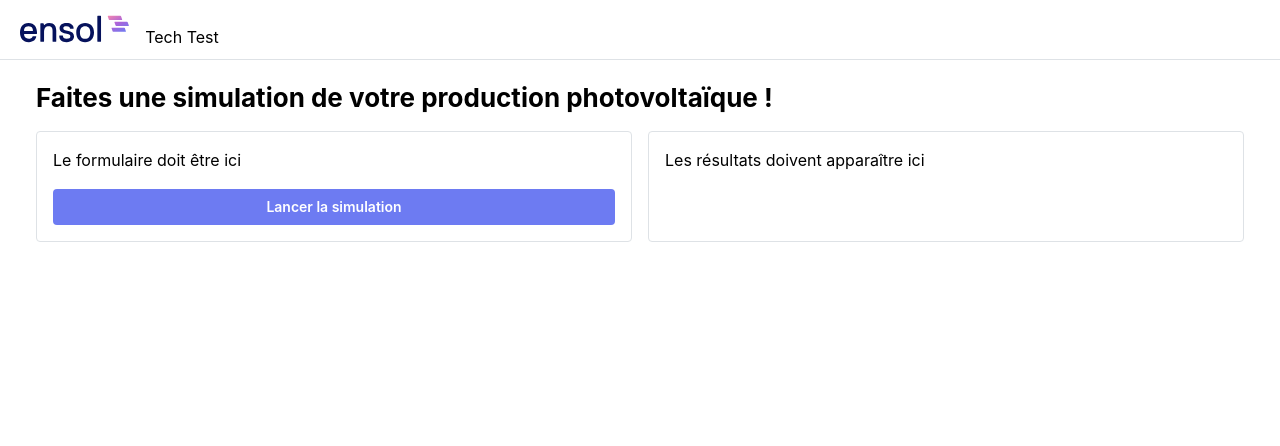
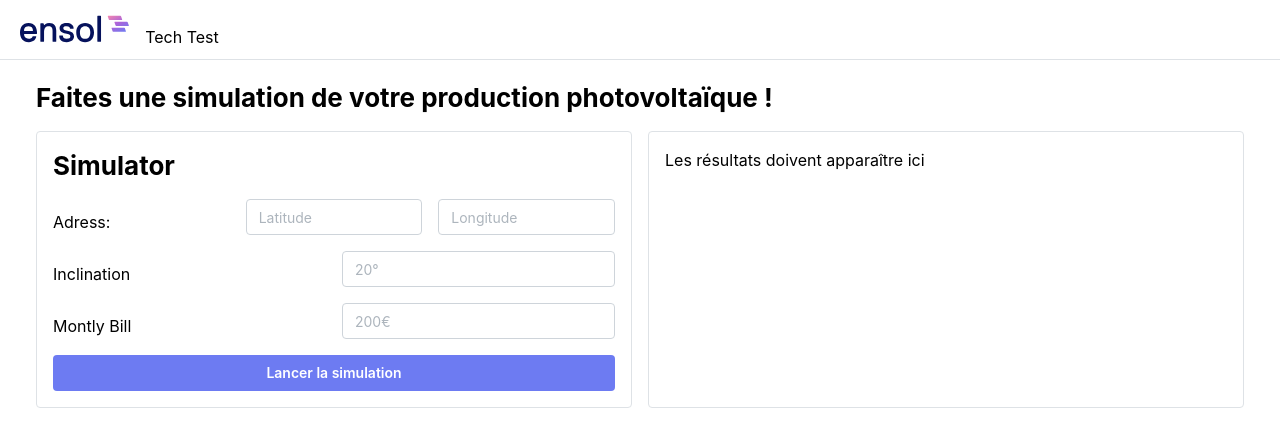
Before and after one commit to goensol/technical-test, a React (Vite) app in the folder packages/frontend/: page / in a window 1280 px wide. Shown: the top 446 px of the page. Built offline with nearby package versions, Linux system fonts and the light colour scheme.

Commit message:
form first draft

```diff
--- a/packages/frontend/src/components/Form.tsx
+++ b/packages/frontend/src/components/Form.tsx
@@ -1,15 +1,56 @@
 import { getSimulation } from '@ensol-test/frontend/queries/simulation';
 import { SimulationResponse } from '@ensol-test/types/simulations';
-import { Button, Card, Stack } from '@mantine/core';
+import { Button, Card, Group, Text, Stack, TextInput, Title } from '@mantine/core';
+import { useState } from 'react';
 
 type Props = {
   onSubmit: (results: SimulationResponse) => void;
 };
 
 export const Form = ({ onSubmit }: Props) => {
+  const [latitude, setLatitude] = useState<number | ''>('');
+  const [longitude, setLongitude] = useState<number | ''>('');
+  const [inclination, setInclination] = useState<number | ''>('');
+  const [monthlyBill, setMonthlyBill] = useState<number | ''>('');
   return (
     <Card withBorder h="100%">
-      <Stack>Le formulaire doit être ici</Stack>
+      <Stack>
+        <Title order={2}>Simulator</Title>
+
+        <Group grow align="flex-end">
+          <Text>Adress:</Text>
+          <TextInput
+            placeholder="Latitude"
+            value={latitude}
+            onChange={(event) => setLatitude(Number(event.currentTarget.value))}
+            required
+          />
+          <TextInput
+            placeholder="Longitude"
+            value={longitude}
+            onChange={(event) => setLongitude(Number(event.currentTarget.value))}
+            required
+          />
+        </Group>
+        <Group grow align='flex-end'>
+          <Text>Inclination</Text>
+          <TextInput
+            placeholder="20°"
+            value={inclination}
+            onChange={(event) => setInclination(event.currentTarget.valueAsNumber)}
+            required
+          />
+        </Group>
+        <Group grow align='flex-end'>
+          <Text>Montly Bill</Text>
+          <TextInput
+            placeholder='200€'
+            value={monthlyBill}
+            onChange={(event) => setMonthlyBill(event.currentTarget.valueAsNumber)}
+            required
+          />
+        </Group>
+      </Stack>
       <Button mt="16" onClick={async () => getSimulation({})}>
         Lancer la simulation
       </Button>
```
